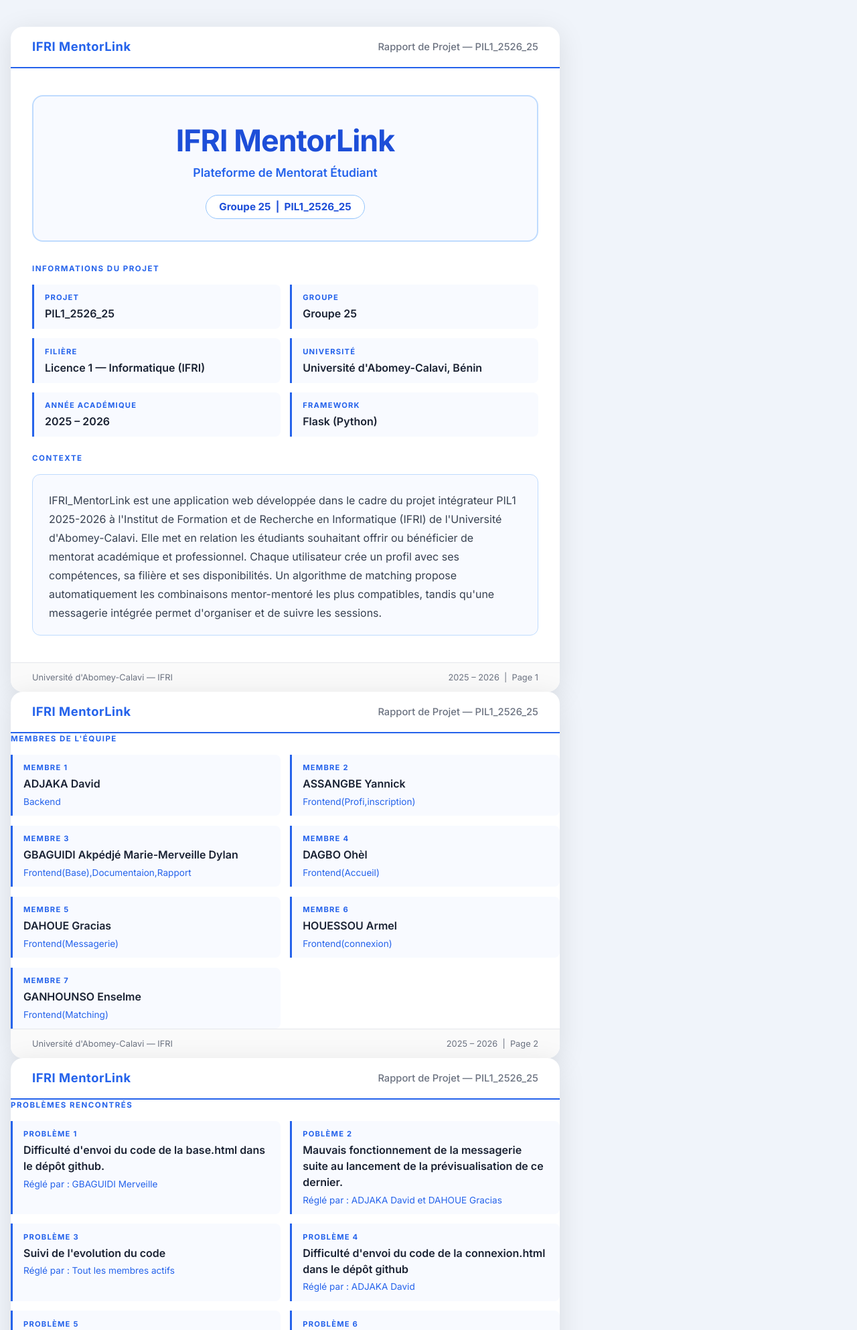
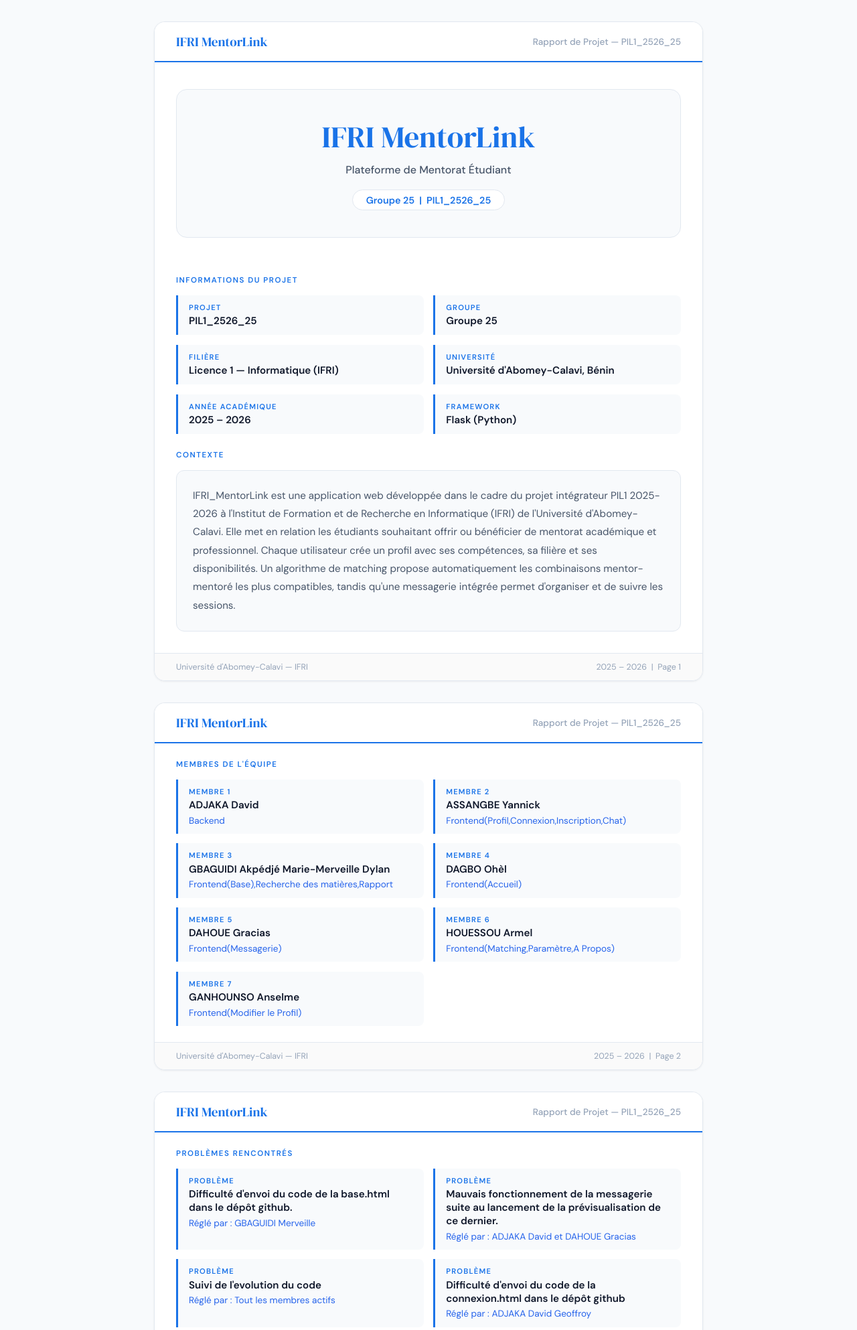
Before and after one commit to DavePastore47/PIL1_2526_25, a Flask app: template app/templates/rapport_mentorlink.html in a window 1280 px wide. Shown: the top 1986 px of the page at 67% size. Run offline with Flask 3, Linux system fonts and the light colour scheme; the template is opened without the code that fills it, so the values that code supplies are empty; some libraries are stand-ins or nearby versions.

Commit message:
docs: rapport HTML finalisé

```diff
--- a/app/templates/rapport_mentorlink.html
+++ b/app/templates/rapport_mentorlink.html
@@ -1,154 +1,165 @@
-<!DOCTYPE html>
-<html lang="fr">
 <head>
   <meta charset="UTF-8">
   <meta name="viewport" content="width=device-width, initial-scale=1">
-  <title>IFRI MentorLink — Page de Couverture</title>
-  <link href="https://cdn.jsdelivr.net/npm/bootstrap@5.3.3/dist/css/bootstrap.min.css" rel="stylesheet">
+  <title>IFRI MentorLink — Rapport de Projet</title>
+  <link rel="preconnect" href="https://fonts.googleapis.com" />
+  <link rel="preconnect" href="https://fonts.gstatic.com" crossorigin />
+  <link href="https://fonts.googleapis.com/css2?family=DM+Serif+Display:ital@0;1&family=DM+Sans:ital,opsz,wght@0,9..40,300;0,9..40,400;0,9..40,500;0,9..40,600;1,9..40,300&display=swap" rel="stylesheet" />
+  <link rel="stylesheet" href="/static/css/style.css">
+  <link rel="stylesheet" href="/static/css/modifie_profil_style.css">
   <style>
-    @import url('https://fonts.googleapis.com/css2?family=Inter:wght@400;500;600;700&display=swap');
-
-    * { box-sizing: border-box; }
-
     body {
-      background: #f0f4fa;
-      font-family: 'Inter', 'Segoe UI', sans-serif;
-      color: #1a2233;
-      min-height: 100vh;
-      padding: 2.5rem 1rem;
+      background: #f8fafc;
+      font-family: 'DM Sans', system-ui, sans-serif;
+      color: #0f172a;
+      padding: 2rem 1rem;
     }
 
-    /* ── Page (feuille blanche) ── */
-
     .page {
-      background: #fff;
-      border-radius: 18px;
-      box-shadow: 0 8px 40px rgba(0,0,0,0.10);
+      background: white;
+      border-radius: 16px;
+      box-shadow: 0 1px 3px rgba(0,0,0,.06);
       max-width: 820px;
       width: 100%;
-      padding: 0;
+      margin: 0 auto 2rem;
       overflow: hidden;
+      border: 1px solid #e2e8f0;
     }
 
-    /* ── Header barre bleue ── */
     .page-header {
       display: flex;
       justify-content: space-between;
       align-items: center;
       padding: 1rem 2rem;
-      border-bottom: 2.5px solid #2563eb;
+      border-bottom: 2px solid #1a73e8;
+      background: white;
     }
+
     .page-header .brand {
-      font-weight: 700;
-      font-size: 1.15rem;
-      color: #2563eb;
-      letter-spacing: 0.5px;
+      font-family: 'DM Serif Display', Georgia, serif;
+      font-weight: 400;
+      font-size: 1.2rem;
+      color: #1a73e8;
     }
+
     .page-header .subtitle {
-      font-size: 0.92rem;
-      color: #6b7280;
+      font-size: 0.85rem;
+      color: #94a3b8;
       font-weight: 500;
     }
 
-    /* ── Hero bloc titre ── */
     .hero {
       margin: 2.5rem 2rem 2rem;
-      border: 2px solid #bfdbfe;
+      border: 1px solid #e2e8f0;
       border-radius: 16px;
-      padding: 2.5rem 2rem 2rem;
+      padding: 2.5rem 2rem;
       text-align: center;
-      background: #f8faff;
+      background: #f8fafc;
     }
+
     .hero h1 {
+      font-family: 'DM Serif Display', Georgia, serif;
       font-size: 2.8rem;
-      font-weight: 800;
-      color: #1d4ed8;
+      font-weight: 400;
+      color: #1a73e8;
       margin-bottom: 0.5rem;
-      letter-spacing: -1px;
     }
+
     .hero .tagline {
-      font-size: 1.1rem;
-      color: #2563eb;
-      font-weight: 600;
+      font-size: 1rem;
+      color: #475569;
+      font-weight: 500;
       margin-bottom: 1.2rem;
     }
+
     .hero .badge-group {
       display: inline-block;
-      border: 1.5px solid #93c5fd;
+      border: 1px solid #e2e8f0;
       border-radius: 20px;
       padding: 0.35rem 1.2rem;
-      font-weight: 700;
-      font-size: 0.95rem;
-      color: #1d4ed8;
-      background: #fff;
+      font-weight: 600;
+      font-size: 0.9rem;
+      color: #1a73e8;
+      background: white;
     }
 
-    /* ── Section label ── */
     .section-label {
       font-size: 0.72rem;
       font-weight: 700;
       letter-spacing: 1.5px;
       text-transform: uppercase;
-      color: #2563eb;
+      color: #1a73e8;
       margin-bottom: 0.9rem;
     }
 
-    /* ── Grille infos ── */
     .info-section {
-      padding: 0 2rem 1.5rem;
+      padding: 1.5rem 2rem;
     }
+
     .info-grid {
       display: grid;
       grid-template-columns: 1fr 1fr;
       gap: 0.9rem;
     }
+
     .info-card {
-      border-left: 3px solid #2563eb;
+      border-left: 3px solid #1a73e8;
       padding: 0.7rem 1rem;
-      background: #f8faff;
+      background: #f8fafc;
       border-radius: 0 8px 8px 0;
     }
+
     .info-card .label {
       font-size: 0.7rem;
       font-weight: 700;
       letter-spacing: 1.2px;
       text-transform: uppercase;
-      color: #2563eb;
+      color: #1a73e8;
       margin-bottom: 0.2rem;
     }
+
     .info-card .value {
-      font-size: 1rem;
+      font-size: 0.95rem;
       font-weight: 600;
-      color: #1a2233;
+      color: #0f172a;
     }
 
-    /* ── Section Contexte ── */
     .context-section {
-      padding: 0 2rem 2.5rem;
+      padding: 0 2rem 2rem;
     }
+
     .context-box {
-      border: 1.5px solid #bfdbfe;
+      border: 1px solid #e2e8f0;
       border-radius: 12px;
-      padding: 1.5rem 1.5rem 1.2rem;
-      background: #f8faff;
-      min-height: 180px;
+      padding: 1.5rem;
+      background: #f8fafc;
     }
+
     .context-box p {
-      font-size: 1rem;
-      color: #374151;
-      line-height: 1.75;
+      font-size: 0.95rem;
+      color: #475569;
+      line-height: 1.8;
       margin: 0;
     }
 
-    /* ── Footer ── */
+    .page-body {
+      padding: 1.5rem 2rem;
+    }
+
     .page-footer {
-      border-top: 1.5px solid #e5e7eb;
+      border-top: 1px solid #e2e8f0;
       padding: 0.75rem 2rem;
       display: flex;
       justify-content: space-between;
-      font-size: 0.8rem;
-      color: #6b7280;
+      font-size: 0.78rem;
+      color: #94a3b8;
       background: #fafafa;
+    }
+
+    @media (max-width: 600px) {
+      .info-grid { grid-template-columns: 1fr; }
+      .hero h1 { font-size: 2rem; }
+      .page-header { flex-direction: column; gap: 4px; text-align: center; }
     }
   </style>
 </head>
@@ -233,12 +244,12 @@
       <div class="info-card">
         <div class="label">Membre 2</div>
         <div class="value">ASSANGBE Yannick</div>
-        <div style="font-size:0.85rem; color:#2563eb; margin-top:0.3rem;">Frontend(Profi,inscription)</div>
+        <div style="font-size:0.85rem; color:#2563eb; margin-top:0.3rem;">Frontend(Profil,Connexion,Inscription,Chat)</div>
       </div>
       <div class="info-card">
         <div class="label">Membre 3</div>
         <div class="value">GBAGUIDI Akpédjé Marie-Merveille Dylan</div>
-        <div style="font-size:0.85rem; color:#2563eb; margin-top:0.3rem;">Frontend(Base),Documentaion,Rapport</div>
+        <div style="font-size:0.85rem; color:#2563eb; margin-top:0.3rem;">Frontend(Base),Recherche des matières,Rapport</div>
       </div>
       <div class="info-card">
         <div class="label">Membre 4</div>
@@ -253,12 +264,12 @@
       <div class="info-card">
         <div class="label">Membre 6</div>
         <div class="value">HOUESSOU Armel</div>
-        <div style="font-size:0.85rem; color:#2563eb; margin-top:0.3rem;">Frontend(connexion)</div>
+        <div style="font-size:0.85rem; color:#2563eb; margin-top:0.3rem;">Frontend(Matching,Paramètre,A Propos)</div>
       </div>
       <div class="info-card">
         <div class="label">Membre 7</div>
-        <div class="value">GANHOUNSO Enselme</div>
-        <div style="font-size:0.85rem; color:#2563eb; margin-top:0.3rem;">Frontend(Matching)</div>
+        <div class="value">GANHOUNSO Anselme</div>
+        <div style="font-size:0.85rem; color:#2563eb; margin-top:0.3rem;">Frontend(Modifier le Profil)</div>
       </div>
     </div>
   </div>
@@ -278,39 +289,38 @@
     <div class="info-grid">
 
       <div class="info-card">
-        <div class="label">Problème 1</div>
+        <div class="label">Problème </div>
         <div class="value">Difficulté d'envoi du code de la base.html dans le dépôt github.</div>
         <div style="font-size:0.85rem; color:#2563eb; margin-top:0.3rem;">Réglé par : GBAGUIDI Merveille</div>
       </div>
 
       <div class="info-card">
-        <div class="label">Poblème 2</div>
+        <div class="label">Problème </div>
         <div class="value">Mauvais fonctionnement de la messagerie suite au lancement de la prévisualisation de ce dernier.</div>
         <div style="font-size:0.85rem; color:#2563eb; margin-top:0.3rem;">Réglé par : ADJAKA David et DAHOUE Gracias</div>
       </div>
 
       <div class="info-card">
-        <div class="label">Problème 3</div>
+        <div class="label">Problème </div>
         <div class="value">Suivi de l'evolution du code </div>
         <div style="font-size:0.85rem; color:#2563eb; margin-top:0.3rem;">Réglé par : Tout les membres actifs</div>
       </div>
 
       <div class="info-card">
-        <div class="label">Problème 4</div>
+        <div class="label">Problème </div>
         <div class="value">Difficulté d'envoi du code de la connexion.html dans le dépôt github</div>
-        <div style="font-size:0.85rem; color:#2563eb; margin-top:0.3rem;">Réglé par : ADJAKA David</div>
+        <div style="font-size:0.85rem; color:#2563eb; margin-top:0.3rem;">Réglé par : ADJAKA David Geoffroy</div>
       </div>
 
       <div class="info-card">
-        <div class="label">Problème 5</div>
+        <div class="label">Problème </div>
         <div class="value">Retard du membre 7 dans la pratique des activités du projet.</div>
-        <div style="font-size:0.85rem; color:#2563eb; margin-top:0.3rem;">Réglé par :  Nom</div>
-      </div>
+      <div style="font-size:0.85rem; color:#2563eb; margin-top:0.3rem;">Non résolu</div>
 
       <div class="info-card">
-        <div class="label">Problème 6</div>
-        <div class="value">Description du problème</div>
-        <div style="font-size:0.85rem; color:#2563eb; margin-top:0.3rem;">Réglé par : Nom</div>
+        <div class="label">Problème </div>
+        <div class="value">Correction du style des pages</div>
+        <div style="font-size:0.85rem; color:#2563eb; margin-top:0.3rem;">Réglé par : ADJAKA David Geoffroy</div>
       </div>
 
     </div>
@@ -338,12 +348,12 @@
 
       <div style="margin-bottom: 1.5rem;">
         <div style="font-size:0.75rem; font-weight:700; color:#2563eb; text-transform:uppercase; letter-spacing:1px;">04/06/26 au 05/06/26</div>
-        <div style="font-weight:600; font-size:1rem; color:#1a2233; margin: 0.2rem 0;">Création du dépôt github et partage des tâches sur le frontend le backend.</div>
+        <div style="font-weight:600; font-size:1rem; color:#1a2233; margin: 0.2rem 0;">Création du dépôt github et partage des tâches sur le frontend et le backend.</div>
       </div>
 
       <div style="margin-bottom: 1.5rem;">
-        <div style="font-size:0.75rem; font-weight:700; color:#2563eb; text-transform:uppercase; letter-spacing:1px;">Date 06/06/26 au 07/06/26</div>
-        <div style="font-weight:600; font-size:1rem; color:#1a2233; margin: 0.2rem 0;">Je sais pas quoi mettre</div>
+        <div style="font-size:0.75rem; font-weight:700; color:#2563eb; text-transform:uppercase; letter-spacing:1px;">06/06/26 au 07/06/26</div>
+        <div style="font-weight:600; font-size:1rem; color:#1a2233; margin: 0.2rem 0;">Rendu du frontend et liaison avec la base de données.</div>
       </div>
 
       <div style="margin-bottom: 1.5rem;">
@@ -352,7 +362,7 @@
       </div>
 
       <div style="margin-bottom: 1.5rem;">
-        <div style="font-size:0.75rem; font-weight:700; color:#2563eb; text-transform:uppercase; letter-spacing:1px;">10.06/26</div>
+        <div style="font-size:0.75rem; font-weight:700; color:#2563eb; text-transform:uppercase; letter-spacing:1px;">10/06/26</div>
         <div style="font-weight:600; font-size:1rem; color:#1a2233; magin: 0.2rem 0;">Rendu final du projet.</div>
       </div>
 
@@ -363,7 +373,30 @@
     <span>2025 – 2026 &nbsp;|&nbsp; Page 4</span>
   </div>
 </div>
-
+<div class="page">
+  <div class="page-header">
+    <span class="brand">IFRI MentorLink</span>
+    <span class="subtitle">Rapport de Projet — PIL1_2526_25</span>
+  </div>
+  <div class="page-body" style="text-align:center;padding:3rem 2rem;">
+    <div class="section-label">Réalisé par</div>
+    <h2 style="font-family:'DM Serif Display',Georgia,serif;font-weight:400;color:#1a73e8;font-size:1.8rem;margin-bottom:2rem">Groupe 25 — PIL1_2526_25</h2>
+    <div class="info-grid">
+      <div class="info-card"><div class="value">ADJAKA David Geoffroy</div></div>
+      <div class="info-card"><div class="value">ASSANGBE Yannick</div></div>
+      <div class="info-card"><div class="value">GBAGUIDI Akpédjé Marie-Merveille Dylan</div></div>
+      <div class="info-card"><div class="value">DAGBO Ohèl</div></div>
+      <div class="info-card"><div class="value">DAHOUE Gracias</div></div>
+      <div class="info-card"><div class="value">HOUESSOU Armel</div></div>
+      <div class="info-card"><div class="value">GANHOUNSO Anselme</div></div>
+    </div>
+    <p style="margin-top:2rem;font-size:0.9rem;color:#94a3b8">Institut de Formation et de Recherche en Informatique (IFRI) — UAC &nbsp;|&nbsp; 2025 – 2026</p>
+  </div>
+  <div class="page-footer">
+    <span>Université d'Abomey-Calavi — IFRI</span>
+    <span>2025 – 2026 &nbsp;|&nbsp; Page 5</span>
+  </div>
+</div>
   <script src="https://cdn.jsdelivr.net/npm/bootstrap@5.3.3/dist/js/bootstrap.bundle.min.js"></script>
 </body>
 </html>
--- /dev/null
+++ b/cookies.txt
@@ -0,0 +1,5 @@
+# Netscape HTTP Cookie File
+# https://curl.se/docs/http-cookies.html
+# This file was generated by libcurl! Edit at your own risk.
+
+#HttpOnly_127.0.0.1	FALSE	/	FALSE	0	session	eyJub20iOiJUZXN0IiwidXRpbGlzYXRldXJfaWQiOjF9.aijBJw.6n44QvuVw3ck1RQbeKOOV2PJK_o
```
Also changed, not shown: app/routes/socket_events.py (+31 -16 lines).
